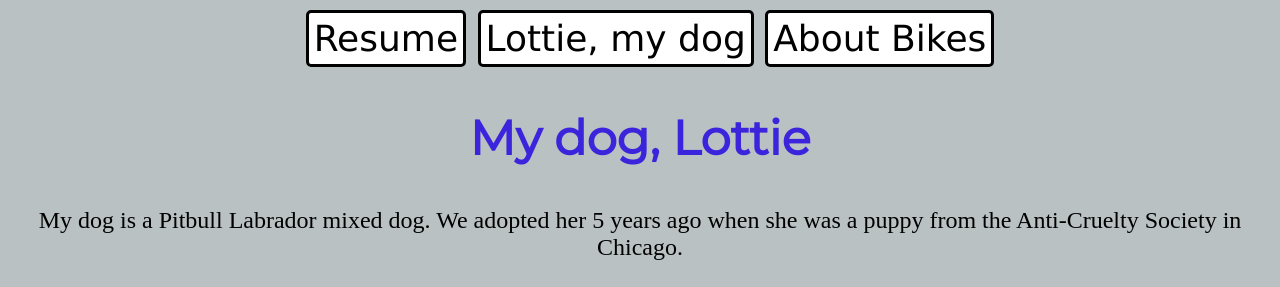
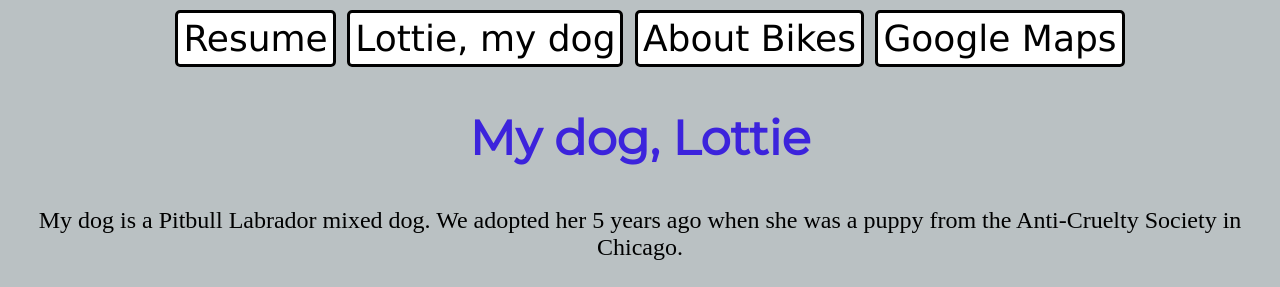
Before and after one commit to EricLiIIT/Project-3, a plain HTML site: page mydoglottie.html in a window 1280 px wide. Shown: the top 287 px of the page. Drawn offline with Linux system fonts and the light colour scheme.

Commit message:
added link to google site

```diff
--- a/css/style.css
+++ b/css/style.css
@@ -56,8 +56,6 @@ h4 {
 body {
     background-color: #BAC1C3;
     font-size: 1.5em;
-    /*text align to center map*/
-    text-align: center;
 }
 
 
--- a/mydoglottie.html
+++ b/mydoglottie.html
@@ -3,6 +3,8 @@
 
 <head>
     <meta charset="UTF-8">
+    <meta name=”viewport” content=”width=device-width, initial-scale=1″>
+
     <title>
         My dog, Lottie
     </title>
@@ -11,11 +13,14 @@
 </head>
 
 <body>
-    <div class="navigation">
-        <a class="link" href="index.html"> Resume</a>
-        <a class="link" href="mydoglottie.html"> Lottie, my dog</a>
-        <a class="link" href="aboutbikes.html"> About Bikes</a>
-    </div>
+    <nav>
+        <div class="navigation">
+            <a class="link" href="index.html"> Resume</a>
+            <a class="link" href="mydoglottie.html"> Lottie, my dog</a>
+            <a class="link" href="aboutbikes.html"> About Bikes</a>
+            <a class="link" href="maps.html"> Google Maps</a>
+        </div>
+    </nav>
     <section>
         <h1>
             My dog, Lottie
```
Also changed, not shown: aboutbikes.html (+3 -0 lines), index.html (+3 -0 lines), maps.html (+11 -1 lines).
